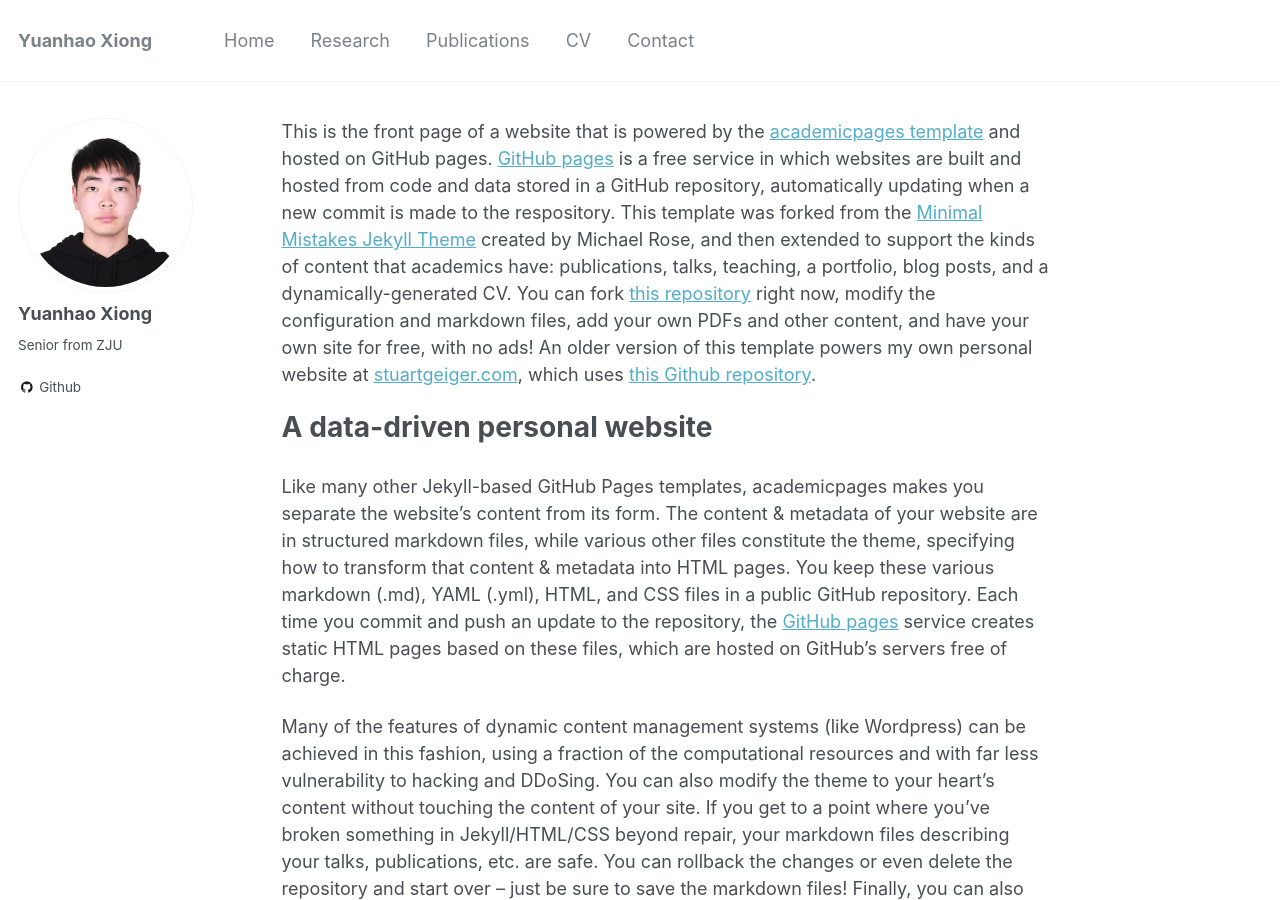
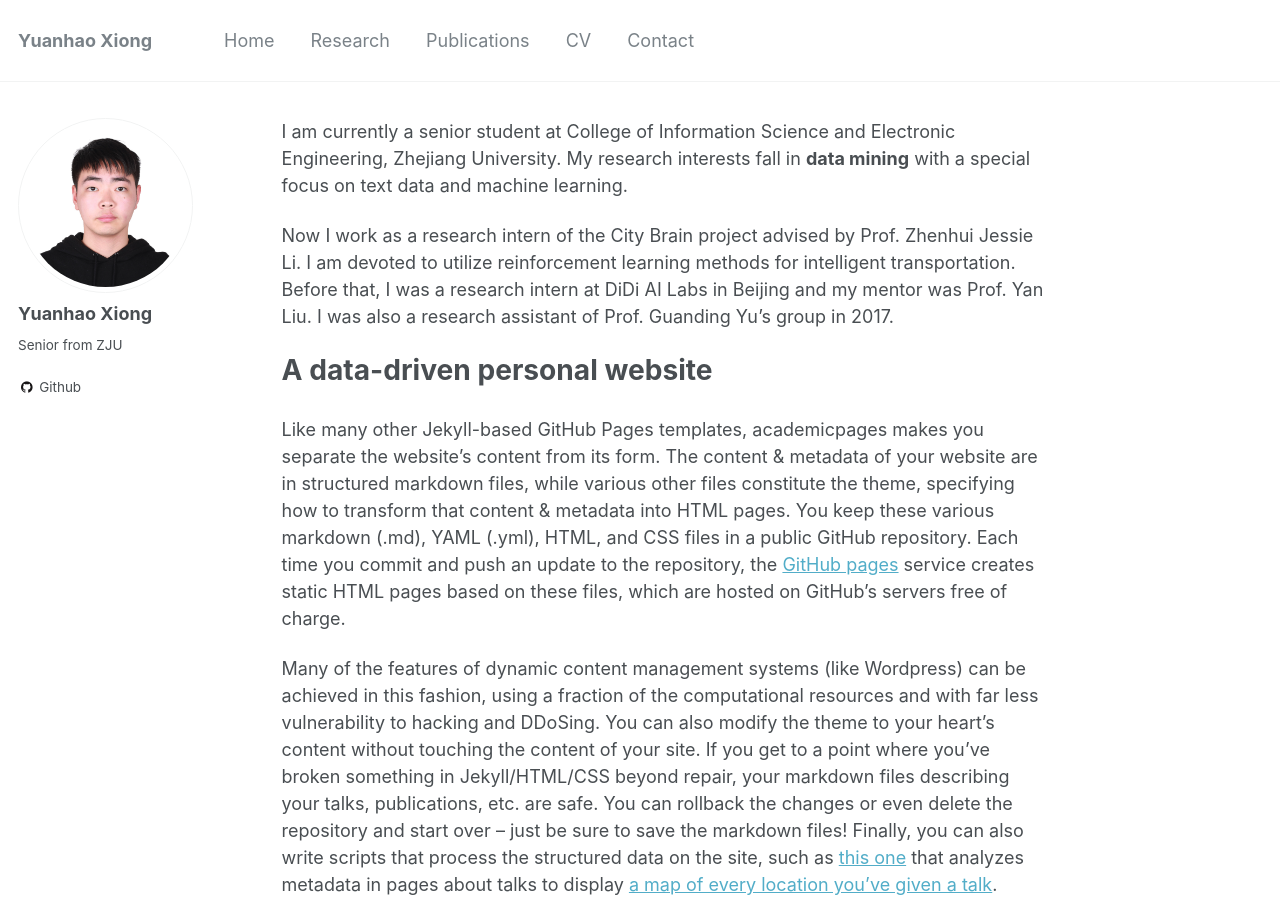
Before and after one commit to xyh97/xyh97.github.io, a Jekyll site: the page built from _pages/about.md, in a window 1280 px wide and 900 px high. Built offline with Jekyll 4.4.1, drawn with Linux system fonts in a browser that asks for light colours.

Commit message:
modify about me

```diff
--- a/_pages/about.md
+++ b/_pages/about.md
@@ -7,7 +7,9 @@ redirect_from:
   - /about.html
 ---
 
-This is the front page of a website that is powered by the [academicpages template](https://github.com/academicpages/academicpages.github.io) and hosted on GitHub pages. [GitHub pages](https://pages.github.com) is a free service in which websites are built and hosted from code and data stored in a GitHub repository, automatically updating when a new commit is made to the respository. This template was forked from the [Minimal Mistakes Jekyll Theme](https://mmistakes.github.io/minimal-mistakes/) created by Michael Rose, and then extended to support the kinds of content that academics have: publications, talks, teaching, a portfolio, blog posts, and a dynamically-generated CV. You can fork [this repository](https://github.com/academicpages/academicpages.github.io) right now, modify the configuration and markdown files, add your own PDFs and other content, and have your own site for free, with no ads! An older version of this template powers my own personal website at [stuartgeiger.com](http://stuartgeiger.com), which uses [this Github repository](https://github.com/staeiou/staeiou.github.io).
+I am currently a senior student at College of Information Science and Electronic Engineering, Zhejiang University. My research interests fall in **data mining** with a special focus on text data and machine learning.
+
+Now I work as a research intern of the City Brain project advised by Prof. Zhenhui Jessie Li. I am devoted to utilize reinforcement learning methods for intelligent transportation. Before that, I was a research intern at DiDi AI Labs in Beijing and my mentor was Prof. Yan Liu. I was also a research assistant of Prof. Guanding Yu's group in 2017.
 
 A data-driven personal website
 ======
```
